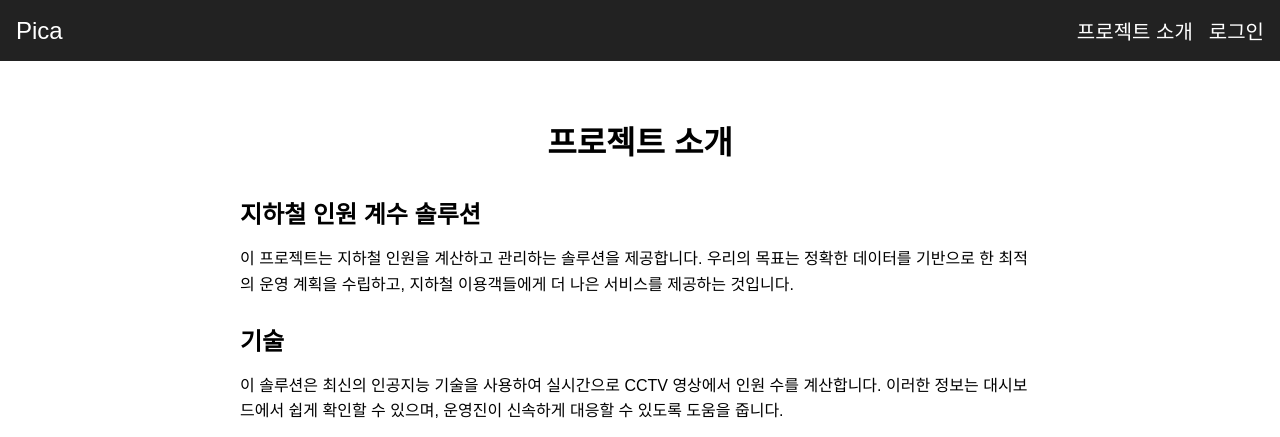
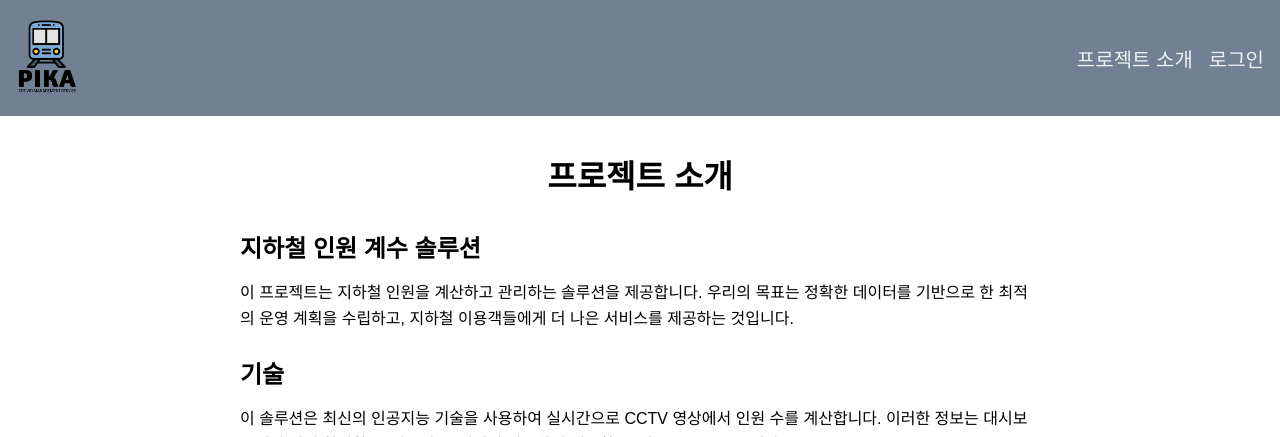
Before and after one commit to PiCa-Team/pica_proj, a Django app: page /introduce in a window 1280 px wide. Shown: the top 437 px of the page. Run offline with Django 4.2, Linux system fonts and the light colour scheme.

Commit message:
[ADD] navbar 로고 추가

```diff
--- a/static/css/introduce.css
+++ b/static/css/introduce.css
@@ -7,6 +7,7 @@
 .about-title {
     text-align: center;
     margin-bottom: 2rem;
+    margin-top: 55px; /* Adjust according to the height of your navbar */
 }
 
 .about-section {
--- a/static/css/navbar.css
+++ b/static/css/navbar.css
@@ -8,19 +8,23 @@ body {
     display: flex;
     justify-content: space-between;
     align-items: center;
-    background-color: #222;
+    background-color: #2f3640;  /* 배경색 변경 */
     padding: 1rem;
     position: fixed; /* 네비바를 고정 */
     top: 0; /* 상단에 고정 */
     left: 0; /* 왼쪽에 고정 */
     right: 0; /* 오른쪽에 고정 */
-    z-index: 1000; /* 다른 요소들 위에 표시되도록 함 */
+    z-index: 1001; /* 다른 요소들 위에 표시되도록 함 */
+    transition: background-color 0.5s;  /* 배경색 변경 효과 추가 */
 }
 
-.navbar-brand {
-    font-size: 1.5rem;
-    color: #fff;
-    text-decoration: none;
+.navbar:hover {
+    background-color: #718093;  /* 마우스를 올렸을 때의 배경색 */
+}
+
+.navbar-brand img {
+    height: 5rem;  /* 원하는 높이로 설정 */
+    width: auto;  /* 너비는 자동으로 설정하여 비율을 유지 */
 }
 
 .navbar-menu {
@@ -30,10 +34,11 @@ body {
 .navbar-item {
     margin-left: 1rem;
     font-size: 1.25rem;
-    color: #fff;
+    color: #ecf0f1;  /* 글자색 변경 */
     text-decoration: none;
+    transition: color 0.5s;  /* 글자색 변경 효과 추가 */
 }
 
 .navbar-item:hover {
-    color: #ddd;
+    color: #b2bec3;  /* 마우스를 올렸을 때의 글자색 */
 }
--- a/templates/base.html
+++ b/templates/base.html
@@ -14,7 +14,9 @@
 <body>
 	{% block navbar %}
 		<nav class="navbar">
-            <a href="{% url "home" %}" class="navbar-brand">Pica</a>
+            <a href="{% url "home" %}" class="navbar-brand">
+				<img src="{% static 'images/logo.png' %}" alt="Pica logo">
+            </a>
 	        <div class="navbar-menu">
 	            <a href="{% url "introduce" %}" class="navbar-item">프로젝트 소개</a>
 		        {% if user.is_authenticated %}
--- a/train_manage/static/css/cctv.css
+++ b/train_manage/static/css/cctv.css
@@ -14,6 +14,8 @@ body {
     box-shadow: 0 2px 5px 0 rgba(0,0,0,0.15);
     background-color: white;
     border-radius: 5px;
+    margin-top: 45px; /* Adjust according to the height of your navbar */
+
 }
 
 h1 {
--- a/train_manage/static/css/dashboard.css
+++ b/train_manage/static/css/dashboard.css
@@ -10,6 +10,7 @@ body {
     background-color: #ffffff;
     padding: 10px 0;
     z-index: 1000;
+    margin-top: 3.5rem; /* 상단 여백 추가 */
 }
 
 form {
--- a/train_manage/static/css/recorded_videos.css
+++ b/train_manage/static/css/recorded_videos.css
@@ -17,6 +17,7 @@ body {
 header {
     padding: 20px;
     background: #4caf50;
+    margin-top: 55px; /* Adjust according to the height of your navbar */
 }
 
 header h1 {
```
Also changed, not shown: static/images/logo.png (added).
